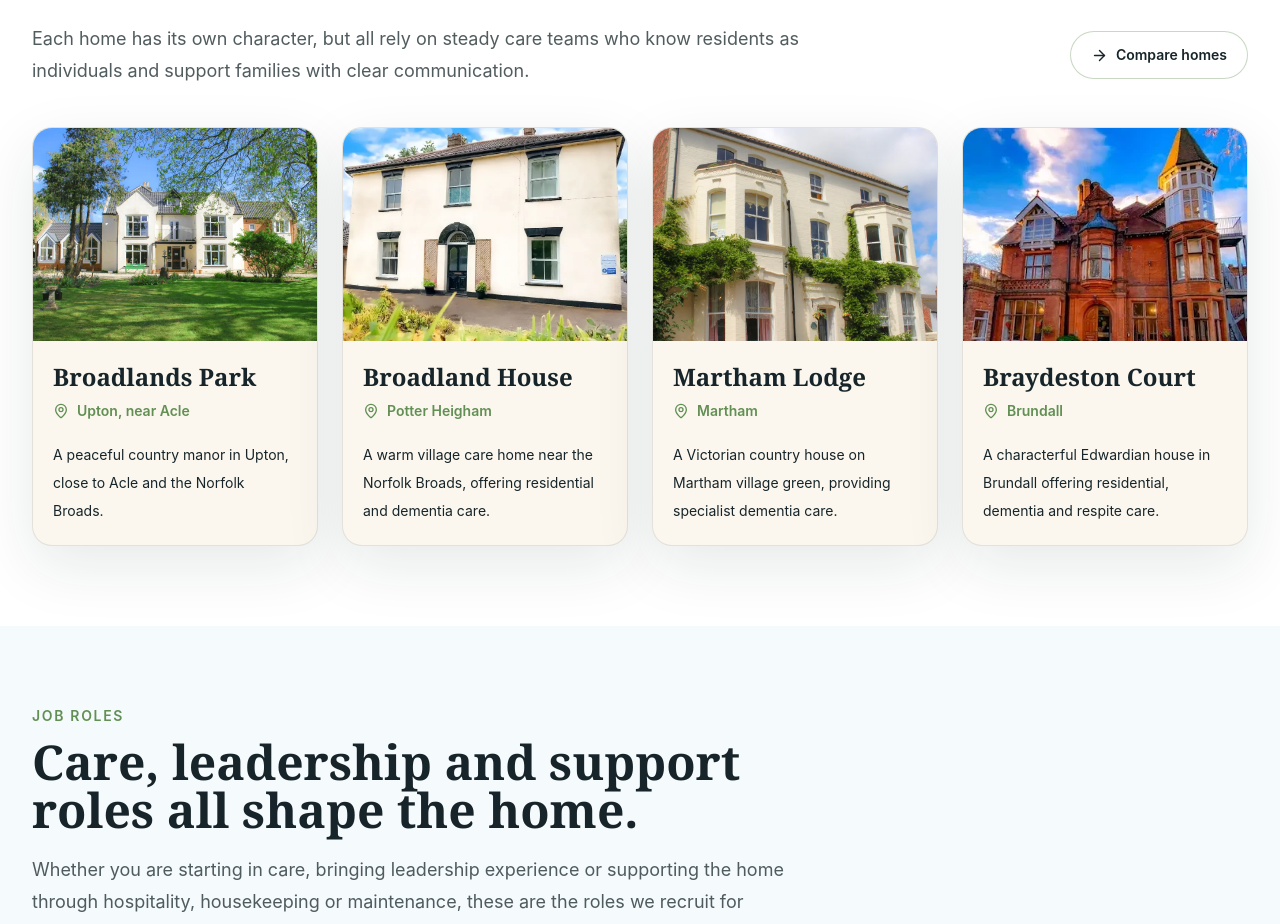
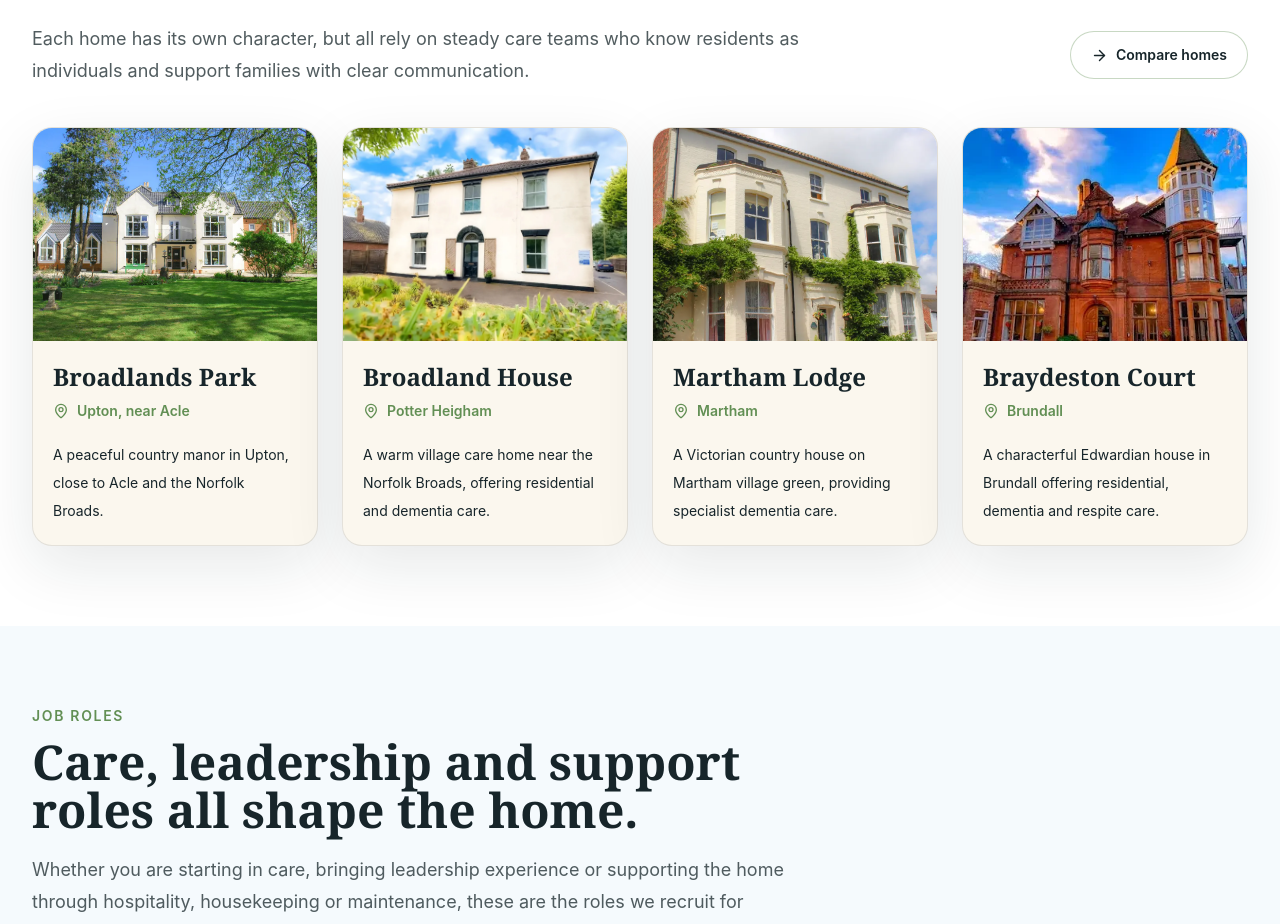
Before and after one commit to Wildman0609/hch_website, a Next.js app: page /careers in a window 1280 px wide. Shown: the part 1622-2546 px from the top of the page. Built offline with nearby package versions, Linux system fonts and the light colour scheme.

Commit message:
Update Broadland House hero image

```diff
--- a/app/homes/[slug]/page.tsx
+++ b/app/homes/[slug]/page.tsx
@@ -78,6 +78,7 @@ export default async function HomeDetailPage({ params }: PageProps) {
         text={home.intro}
         image={home.image}
         imageAlt={home.imageAlt}
+        imagePosition={home.imagePosition}
         ctaLabel="Book a viewing"
         ctaHref={`/contact?reason=viewing&home=${encodeURIComponent(home.name)}`}
         primaryCtaId={`call_home_page_${homeTrackingSlug}`}
@@ -170,8 +171,6 @@ export default async function HomeDetailPage({ params }: PageProps) {
           </aside>
         </div>
       </section>
-
-      <QualityRatings home={home} />
 
       <HomePhotoGallery homeName={home.name} images={home.gallery} />
 
@@ -290,6 +289,8 @@ export default async function HomeDetailPage({ params }: PageProps) {
           </div>
         </div>
       </section>
+
+      <QualityRatings home={home} />
     </>
   );
 }
--- a/components/PageHero.tsx
+++ b/components/PageHero.tsx
@@ -9,6 +9,7 @@ type PageHeroProps = {
   text: string;
   image: string;
   imageAlt: string;
+  imagePosition?: string;
   ctaLabel?: string;
   ctaHref?: string;
   primaryCtaId?: string;
@@ -21,6 +22,7 @@ export function PageHero({
   text,
   image,
   imageAlt,
+  imagePosition = "50% 50%",
   ctaLabel = "Speak to our team",
   ctaHref = "/contact",
   primaryCtaId = "page_hero_call",
@@ -36,6 +38,7 @@ export function PageHero({
         loading="eager"
         sizes="100vw"
         className="object-cover opacity-45"
+        style={{ objectPosition: imagePosition }}
       />
       <div className="absolute inset-0 bg-gradient-to-r from-holly-ink via-holly-ink/80 to-holly-ink/25" />
       <div className="relative mx-auto max-w-7xl px-5 py-20 sm:px-6 lg:px-8 lg:py-28">
--- a/data/homes.ts
+++ b/data/homes.ts
@@ -92,6 +92,7 @@ export type CareHome = {
   manager: string;
   image: string;
   imageAlt: string;
+  imagePosition?: string;
   summary: string;
   intro: string;
   established?: string;
@@ -306,8 +307,9 @@ export const homes: CareHome[] = [
     phone: "01692 670632",
     phoneHref: "tel:01692670632",
     manager: "Diane Batch",
-    image: "/images/home-broadland-house.webp",
+    image: "/images/home-broadland-house-frontage.webp",
     imageAlt: "Broadland House care home exterior in Potter Heigham.",
+    imagePosition: "50% 45%",
     summary:
       "A warm village care home near the Norfolk Broads, offering residential and dementia care.",
     intro:
```
Also changed, not shown: public/images/home-broadland-house-frontage.webp (added).
